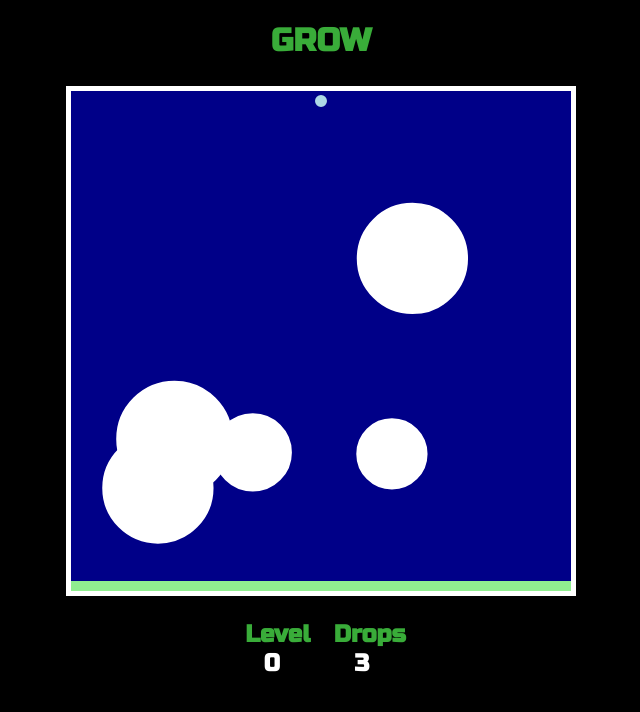
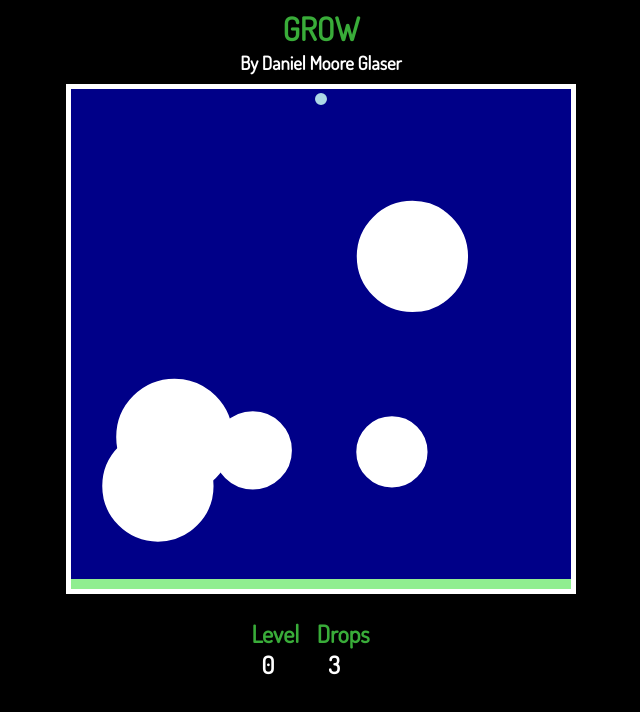
Before and after one commit to dglaser-chwy/Grow, a website: page client/index.html in a window 1280 px wide. Shown: the whole page, without its empty margins (319-959 px from the left). Drawn offline with Linux system fonts and the light colour scheme.

Commit message:
Minor text changes

```diff
--- a/client/game.js
+++ b/client/game.js
@@ -41,7 +41,7 @@ var player = svg.append('circle')
 _.extend(player, {
   x: 250,
   y: 10,
-  _speed: 4
+  _speed: 3
 });
 
 player.attr('transform', function() {
@@ -238,7 +238,7 @@ var collison = function() {
         .text("Retry")
         .attr("href", "https://jazzandrain.herokuapp.com")
         .style({
-          "color" : 'red',
+          "color" : 'lightblue',
           "float" : 'left',
           "margin-left": "46.5%",
           "font-size" : "30px"
--- a/client/index.html
+++ b/client/index.html
@@ -1,11 +1,13 @@
 <!DOCTYPE html>
 <html>
   <head>
-  <link href="https://fonts.googleapis.com/css?family=Russo+One" rel="stylesheet">
- <link rel='stylesheet' type='text/css' href='styles.css'>
+  <!--   <link href="https://fonts.googleapis.com/css?family=Russo+One" rel="stylesheet">-->
+  <link href="https://fonts.googleapis.com/css?family=Dosis" rel="stylesheet">
+  <link rel='stylesheet' type='text/css' href='styles.css'>
   </head>
   <body>
     <h1>GROW</h1>
+    <h3>By Daniel Moore Glaser</h3>
     <div class="screen"></div>
     <div class="row">
       <div id="level" class="col-sm-4"><h2>Level  <span class='level'>0</span></h2></div>
--- a/client/styles.css
+++ b/client/styles.css
@@ -2,15 +2,30 @@ body {
 	background-color: black;
 	color: rgb(57, 172, 57);
 	text-align: center;
-	font-family: 'Russo One', sans-serif;
+	font-family: 'Dosis', sans-serif;
+}
+
+h1 {
+	margin-top: 1px;
+	padding-top: 0;
+	margin-bottom: 1px;
 }
 
 h2 {
-	margin-right: 40%;
+	margin-bottom: 1px;
+	margin-right: 50%;
+	margin-bottom: 1px;
+}
+
+h3 {
+	margin-top: 2px;
+	color: white;
+	padding-top: 0;
+	margin-bottom: 1px;
 }
 
 .screen {
-	margin-top: 2%;
+	margin-top: 10px;
 }
 
 span {
@@ -19,7 +34,7 @@ span {
 
 #level {
 	float : left;
-	margin-left: 44%;
+	margin-left: 44.5%;
 	padding-right: 0;
 }
 
@@ -30,7 +45,7 @@ span {
 input {
 	background-color: rgb(0,255,0);
 	float: all;
-	font-family: Lucida Console, Monaco, monospace;
+	font-family: 'Dosis', sans-serif;
 	margin-left: 20em;
 }
 
```
